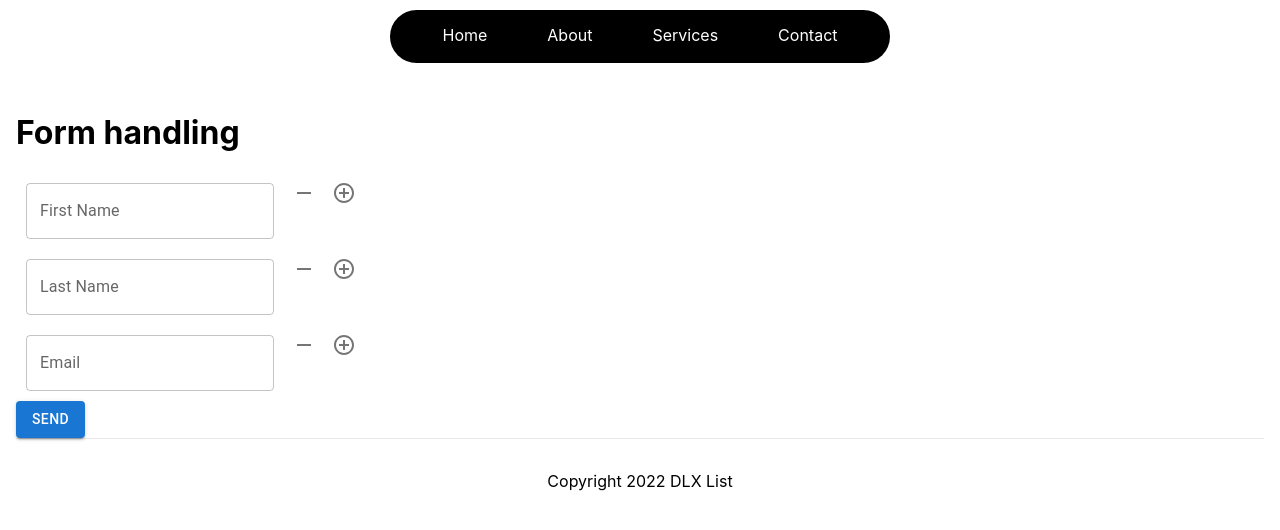
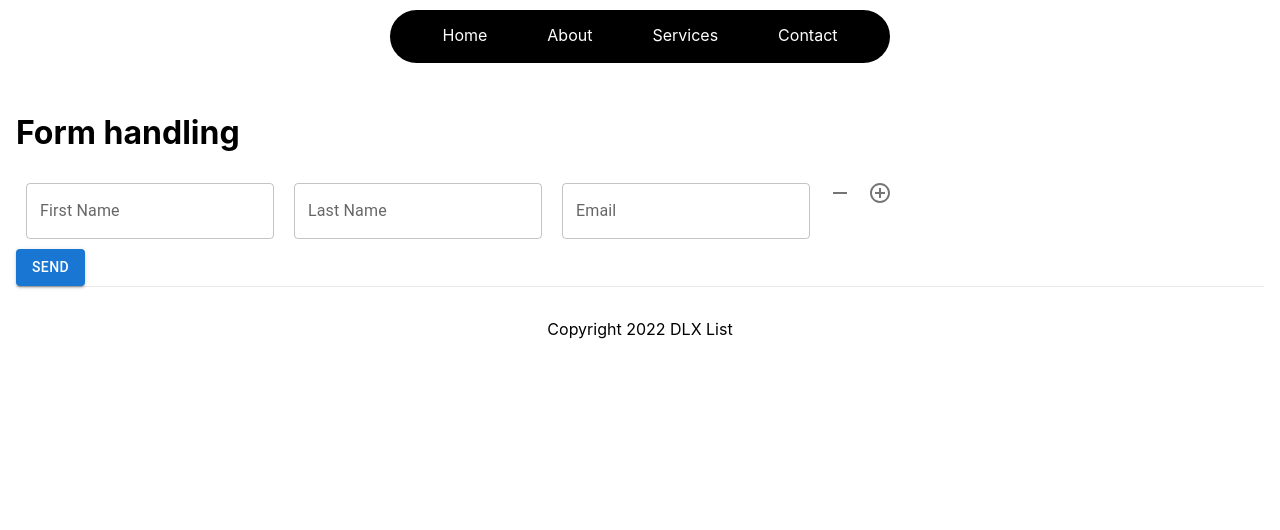
Before and after one commit to zahidabatool/next-js-learning, a Next.js app: page / in a window 1280 px wide. Shown: the top 530 px of the page. Built offline with nearby package versions, Linux system fonts and the light colour scheme.

Commit message:
update array of object

```diff
--- a/pages/index.js
+++ b/pages/index.js
@@ -44,32 +44,22 @@ const handleRemoveFields = (index) => {
   setInputField(values);
 }
 
+function handleSubmit(event){
+  event.preventDefault();
+  alert(JSON.stringify(inputFields))
+}
   return (
     <>
     <div className={styles.container}>
       <Navbar />
       <h1 className="mt-20">Form handling</h1>
-      <form className={classes.root}>
+      <form className={classes.root} onSubmit={handleSubmit}>
         {inputFields.map((inputField, index) => (
             <div key={index}>
               <TextField variant="outlined"  type="text" name = "firstName" label= "First Name"
                 onChange={event => handleChangeInput(index, event)} value = {inputField.firstName}/>
-              <IconButton onClick = {() => handleRemoveFields(index)}>
-                <RemoveIcon/>
-              </IconButton>
-              <IconButton onClick = {() => handleAddFields()}>
-                <ControlPointIcon />
-              </IconButton>
-              <br></br>
-              <TextField variant="outlined"  type="text" name = "firstName" label= "Last Name"
+              <TextField variant="outlined"  type="text" name = "lastName" label= "Last Name"
                 onChange={event => handleChangeInput(index, event)} value = {inputField.lastName}/>
-              <IconButton onClick = {() => handleRemoveFields(index)}>
-                <RemoveIcon/>
-              </IconButton>
-              <IconButton onClick = {() => handleAddFields()}>
-                <ControlPointIcon />
-              </IconButton>
-              <br></br>
               <TextField variant="outlined"  type="text" name = "email" label= "Email"
                 onChange={event => handleChangeInput(index, event)} value = {inputField.email}/>
               <IconButton onClick = {() => handleRemoveFields(index)}>
```
